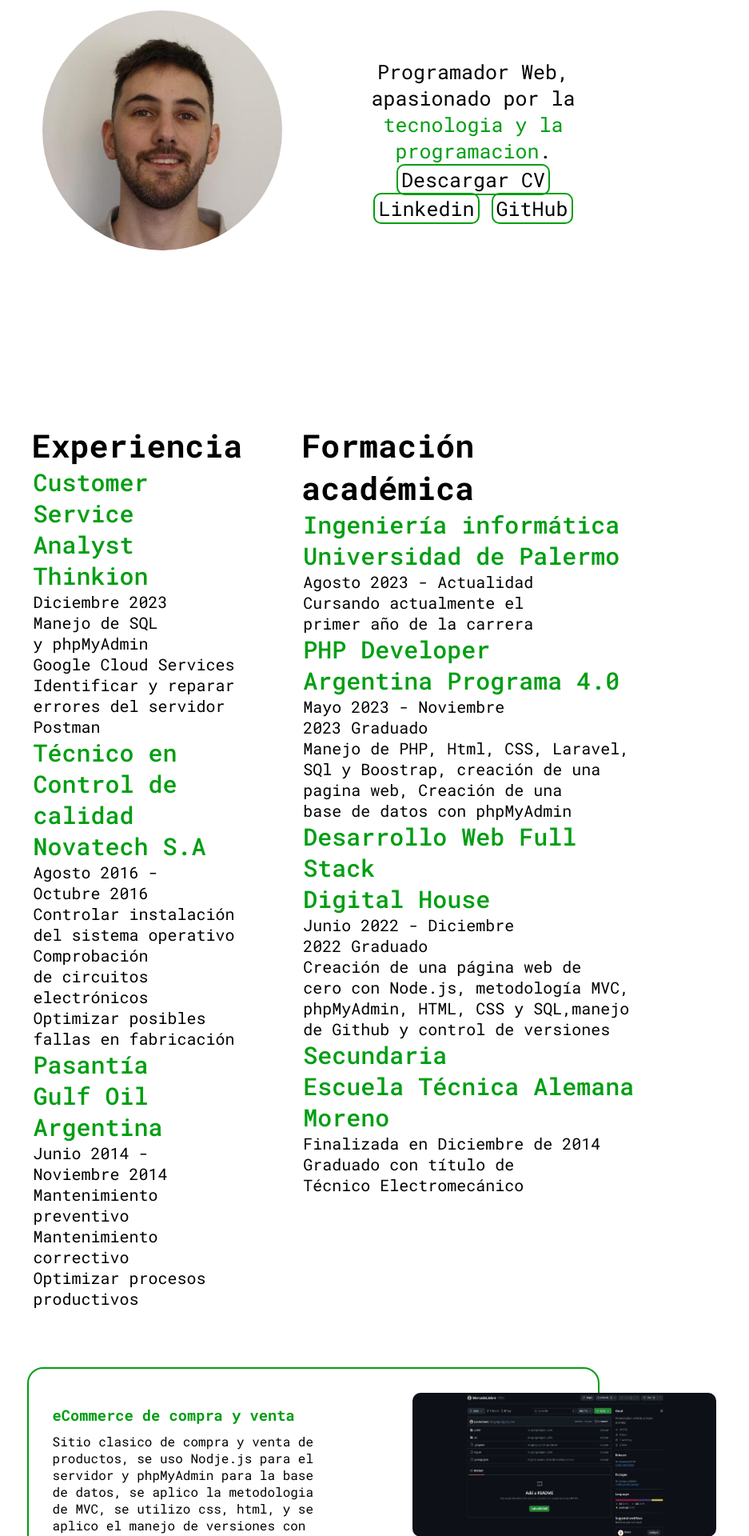
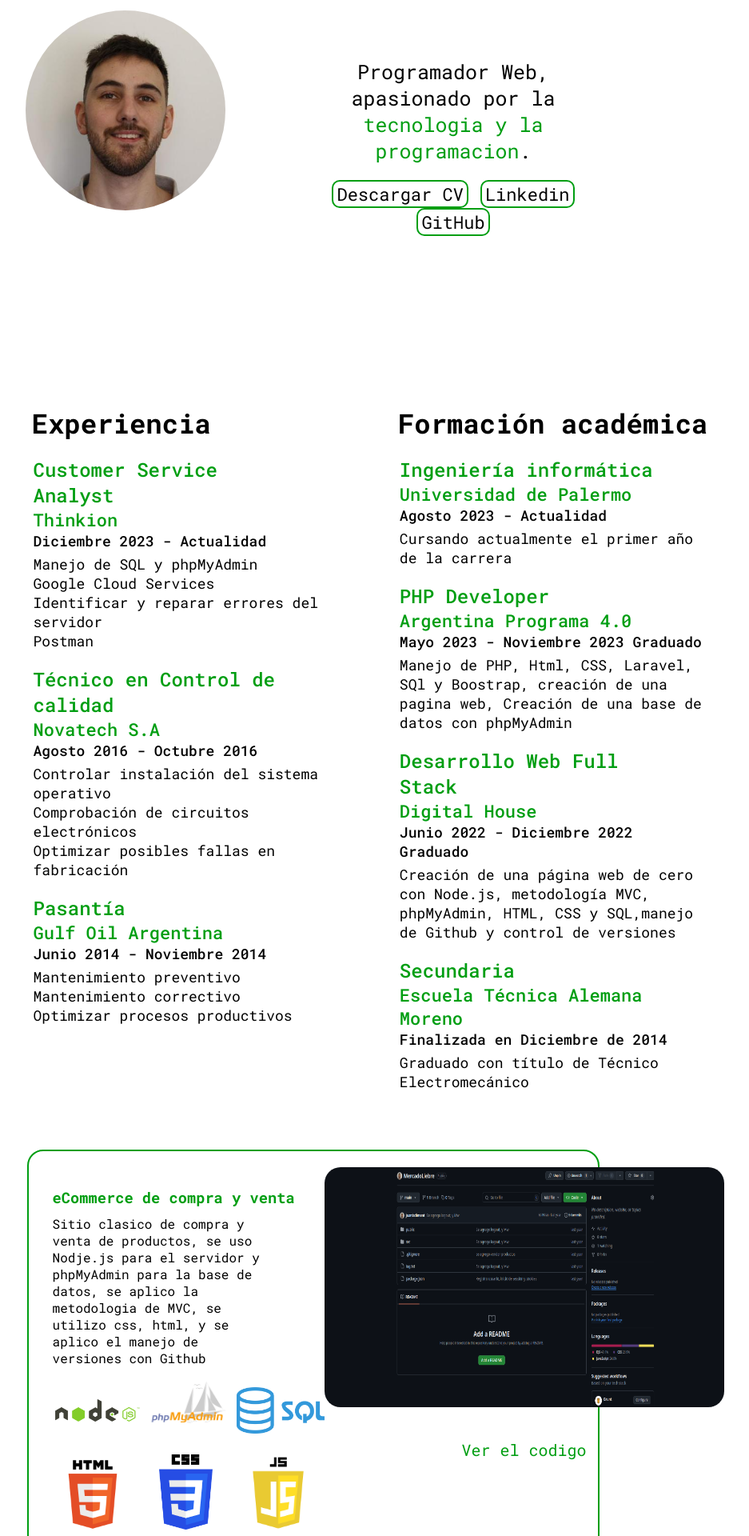
Before and after one commit to juanbcliment/JuanBCliment, a PHP site: page / in a window 1280 px wide. Shown: the part 280-2200 px from the top of the page at 80% size, without its empty margins (248-1185 px from the left). Run offline with PHP 8.4, Linux system fonts and the light colour scheme; some libraries are stand-ins or nearby versions.

Commit message:
comienzo de media query

```diff
--- a/index.html
+++ b/index.html
@@ -37,8 +37,8 @@
                         <a href="#" class="menu__link">
                             <ul class=" menu_option_language">
                                 <li class="switch_language ">
-                                    <p>EN</p>
-                                    <p>ES</p>
+                                    <p id="english ">EN</p>
+                                    <p id="spanish">ES</p>
                                 </li>
                             </ul>
                         </a>
@@ -70,7 +70,7 @@
                 <img class="img_profile" src="/public/img/img_profile.jpeg" alt="">
             </div>
             <div class="introduction">
-                <p data-section="presentatio" data-value="introduction"></p>
+                <p class="precentatio-corto" data-section="presentatio" data-value="introduction"></p>
                 <a id="cv-link" href="/public/img/CV-JuanBCliment-DesarrolladorWeb-2024.pdf">
                     <p class="btn-cv" data-section="cv" data-value="description-cv"></p>
                 </a>
@@ -87,7 +87,7 @@
                         <h2 data-section="experience" data-value="experience-title"></h2>
                         <h3 data-section="experience" data-value="first-job-title"></h3>
                         <h4 data-section="experience" data-value="first-job-company"></h4>
-                        <p data-section="experience" data-value="first-job-dates"></p>
+                        <p class="margin-top" data-section="experience" data-value="first-job-dates"></p>
                         <p data-section="experience" data-value="first-job-description-1"></p>
                         <p data-section="experience" data-value="first-job-description-2"></p>
                         <p data-section="experience" data-value="first-job-description-3"></p>
@@ -97,7 +97,7 @@
                     <div class="experience_ind">
                         <h3 data-section="experience" data-value="second-job-title"></h3>
                         <h4 data-section="experience" data-value="second-job-company"></h4>
-                        <p data-section="experience" data-value="second-job-dates"></p>
+                        <p class="margin-top" data-section="experience" data-value="second-job-dates"></p>
                         <p data-section="experience" data-value="second-job-description-1"></p>
                         <p data-section="experience" data-value="second-job-description-2"></p>
                         <p data-section="experience" data-value="second-job-description-3"></p>
@@ -105,7 +105,7 @@
                     <div class="experience_ind">
                         <h3 data-section="experience" data-value="third-job-title"></h3>
                         <h4 data-section="experience" data-value="third-job-company"></h4>
-                        <p data-section="experience" data-value="third-job-dates"></p>
+                        <p class="margin-top" data-section="experience" data-value="third-job-dates"></p>
                         <p data-section="experience" data-value="third-job-description-1"></p>
                         <p data-section="experience" data-value="third-job-description-2"></p>
                         <p data-section="experience" data-value="third-job-description-3"></p>
@@ -117,25 +117,25 @@
                         <h2 data-section="academic" data-value="academic-title"></h2>
                         <h3 data-section="academic" data-value="first-eduction-title"></h3>
                         <h4 data-section="academic" data-value="first-eduction-institute"></h4>
-                        <p data-section="academic" data-value="first-eduction-dates"></p>
-                        <p data-section="academic" data-value="first-eduction-description"></p>
+                        <p class="formacion margin-top" data-section="academic" data-value="first-eduction-dates"></p>
+                        <p class="formacion" data-section="academic" data-value="first-eduction-description"></p>
                         <div class="experience_ind">
                             <h3 data-section="academic" data-value="second-eduction-title"></h3>
                             <h4 data-section="academic" data-value="second-eduction-institute"></h4>
-                            <p data-section="academic" data-value="second-eduction-dates"></p>
-                            <p data-section="academic" data-value="second-eduction-description"></p>
+                            <p class="formacion margin-top" data-section="academic" data-value="second-eduction-dates"></p>
+                            <p class="formacion" data-section="academic" data-value="second-eduction-description"></p>
                         </div>
                         <div class="experience_ind">
                             <h3 data-section="academic" data-value="third-eduction-title"></h3>
                             <h4 data-section="academic" data-value="third-eduction-institute"></h4>
-                            <p data-section="academic" data-value="third-eduction-dates"></p>
-                            <p data-section="academic" data-value="third-eduction-description"></p>
+                            <p class="formacion margin-top" data-section="academic" data-value="third-eduction-dates"></p>
+                            <p class="formacion" data-section="academic" data-value="third-eduction-description"></p>
                         </div>
                         <div class="experience_ind">
                             <h3 data-section="academic" data-value="fourth-eduction-title"></h3>
                             <h4 data-section="academic" data-value="fourth-eduction-institute"></h4>
-                            <p data-section="academic" data-value="fourth-eduction-dates"></p>
-                            <p data-section="academic" data-value="fourth-eduction-description"></p>
+                            <p class="formacion margin-top" data-section="academic" data-value="fourth-eduction-dates"></p>
+                            <p class="formacion" data-section="academic" data-value="fourth-eduction-description"></p>
                         </div>
                     </div>
                 </div>
@@ -150,15 +150,15 @@
                     <p data-section="portfolio" data-value="first-description"></p>
 
                     <div class="row">
-                        <img src="/public/img/nodejs.png" alt="">
-                        <img src="/public/img/phpmyadmin.png" alt="">
-                        <img src="/public/img/sql.png" alt="">
+                        <img class="nodejs-png" src="/public/img/nodejs.png" alt="">
+                        <img class="phpmyadmin-png" src="/public/img/phpmyadmin.png" alt="">
+                        <img class="sql-png" src="/public/img/sql.png" alt="">
                     </div>
 
                     <div class="row">
-                        <img src="/public/img/html.png" alt="">
-                        <img src="/public/img/css.png" alt="">
-                        <img src="/public/img/js.png" alt="">
+                        <img class="html-png" src="/public/img/html.png" alt="">
+                        <img class="css-png" src="/public/img/css.png" alt="">
+                        <img class="js-png" src="/public/img/js.png" alt="">
                     </div>
 
                 </div>
@@ -179,11 +179,19 @@
                 <div class="texto-encima">
                     <h3 data-section="portfolio" data-value="second-title"></h3>
                     <p data-section="portfolio" data-value="second-description"></p>
+                    <div class="row">
+                        <img class="nodejs-png" src="/public/img/laravel.png" alt="">
+                        <img class="phpmyadmin-png" src="/public/img/phpmyadmin.png" alt="">
+                        <img class="sql-png" src="/public/img/sql.png" alt="">
+                    </div>
 
                     <div class="row">
-                        <a href="https://github.com/juanbcliment/MercadoLiebre">
-                            <p data-section="portfolio" data-value="code"></p>
-                        </a>
+                        <img class="html-png" src="/public/img/html.png" alt="">
+                        <img class="css-png" src="/public/img/css.png" alt="">
+                        <img class="js-png" src="/public/img/php.png" alt="">
+                    </div>
+                    <div class="row">
+
                         <!--  <a href="https://github.com/juanbcliment/MercadoLiebre">
                             <p data-section="portfolio" data-value="site"></p>
                         </a> -->
@@ -191,9 +199,14 @@
                 </div>
                 <div>
                     <img src="/public/img/image.png" alt="30 Doradus">
+                    <div class="row">
+                    <a href="https://github.com/juanbcliment/MercadoLiebre">
+                        <p data-section="portfolio" data-value="code"></p>
+                    </a>
+                </div>
                 </div>
             </div>
-            <div class="portfolio-container">
+      <!--       <div class="portfolio-container">
                 <div class="texto-encima">
                     <h3 data-section="portfolio" data-value="third-title"></h3>
                     <p data-section="portfolio" data-value="third-description"></p>
@@ -201,15 +214,15 @@
                         <a href="https://github.com/juanbcliment/MercadoLiebre">
                             <p data-section="portfolio" data-value="code"></p>
                         </a>
-                        <!-- <a href="https://github.com/juanbcliment/MercadoLiebre">
+                         <a href="https://github.com/juanbcliment/MercadoLiebre">
                             <p data-section="portfolio" data-value="site"></p>
-                        </a> -->
+                        </a>
                     </div>
                 </div>
                 <div>
                     <img src="/public/img/image.png" alt="30 Doradus">
                 </div>
-            </div>
+            </div> -->
         </section>
         <section id="aboutMe">
             <h2 class="about-title" data-section="profile" data-value="title"></h2>
@@ -218,7 +231,7 @@
         <section id="contact"> </section>
         <div class="contact-conteiner">
             <h2 data-section="contact" data-value="title"></h2>
-            <div class="row">
+            <div class="row-contact">
                 <p id="email-text">juanbclimentru@gmail.com</p>
 
                 <img class="copy-button" data-copy-target="email-text" src="/public/img/copy-regular.svg"
--- a/public/css/styles.css
+++ b/public/css/styles.css
@@ -70,7 +70,8 @@ main {
 }
 
 .boton_git {
-
+    margin-top: 20px;
+ font-size: 22px;
     text-decoration: none;
     border: #009E12 solid 2px;
     width: 40px;
@@ -80,6 +81,8 @@ main {
 }
 
 .btn-cv {
+    margin-top: 20px;
+    font-size: 22px;
     display: inline-block;
     padding: 1px 4px;
     border: #009E12 solid 2px;
@@ -94,12 +97,6 @@ main {
 
 
 
-
-
-
-
-
-
 /* ===========EXPERIENCIA*/
 .experience {
     width: 80%;
@@ -107,14 +104,17 @@ main {
     margin: 0 auto;
 
 }
-
+.margin-top{
+   margin-bottom: 5px;
+    font-weight: 500;
+}
 #job,
 #academic {
     display: flex;
     width: 50%;
     margin: 0 auto;
     align-items: baseline;
-    padding-left: 8%;
+    padding-left: 12%;
 }
 
 #job {
@@ -139,18 +139,19 @@ main {
 }
 
 .experience_ind h3 {
-    font-size: 30px;
+    font-size: 28px;
     padding: 0px 5px 0px 10px;
     color: #009E12;
     font-weight: 500;
+    margin-top: 20px;
 
 }
 
 .experience_ind h4 {
-    font-size: 30px;
+    font-size: 25px;
     padding: 0px 5px 0px 10px;
     color: #009E12;
-    font-weight: 500;
+    font-weight: 430;
 }
 
 .experience_ind p {
@@ -160,7 +161,9 @@ main {
     margin-top: initial;
 }
 
-
+.formacion{
+  width: 500px;
+}
 
 /* PORTFOLIO */
 .main-portfolio {
@@ -183,25 +186,22 @@ main {
     padding: 20px 30px;
     border-radius: 20px;
     margin: 0 auto;
-    justify-content: space-evenly;
     margin-top: 10px;
 }
 
 
 
 .portfolio-container img {
-    padding: 10px;
+    padding: 0px;
     display: block;
-    width: 400px;
-    height: 200px;
+    width: 500px;
+    height: 300px;
     border-radius: 20px;
 
 }
 
 .portfolio-container a {
-
     bottom: 0;
-
     width: 100%;
     padding: 10px;
     font-size: 20px;
@@ -233,7 +233,47 @@ main {
     width: 80%;
 
 }
+.row {
+    display: flex;
+    flex-direction: row;
+    text-align: center;
 
+}
+.row a {
+    text-decoration: none;
+    margin: 0 auto;
+    padding: 0;
+    font-size: 20px;
+    margin-top: 40px;
+}
+.row img {
+    width: 100px;
+    height: 100px;
+    object-fit: contain;
+}
+ .nodejs-png{
+    width: 110px !important;
+    height: 110px !important;
+}
+.phpmyadmin-png{
+    width: 120px !important;
+    height: 90px !important;
+}
+.sql-png{
+    width: 110px !important;
+    height: 110px !important;
+}
+
+
+.js-png{
+    width: 96px !important;
+    height: 96px !important;
+}
+.css-png {
+    width: 94px !important;
+    height: 94px !important;
+    margin: 0px 20px;
+}
 /* SOBRE MI */
 
 .about {
@@ -270,22 +310,16 @@ main {
     padding: 5px 10px;
     font-size: 20px;
     width: 310px;
-
+height: 40px;
 }
 
-.row {
+.row-contact {
+
     display: flex;
     flex-direction: row;
     text-align: center;
-    padding: 20px 20px 20px 0px;
+
 }
-.row img {
-    width: 100px;
-    height: 80px;
-    margin-right: 20px;
-    margin-left: 20px;
-}
-
 .copy-button {
     width: 35px;
     height: 35px;
@@ -302,3 +336,46 @@ main {
     }
 
 }
+
+@media screen and (max-width: 1440px) {
+    .img_profile {
+        width: 250px;
+        height: 250px;
+    }
+    .introduction{
+        width: 40%;
+    }
+    .experience_ind h2 {
+        font-size: 34px;
+        width: 400px;
+    }
+    .experience_ind h3 {
+        font-size: 24px;
+    }
+    .experience_ind h4 {
+        font-size: 22px;
+    }
+    .experience_ind p {
+        font-size: 18px;
+        text-wrap: inherit;
+        width: 400px;
+    }
+    .experience_ind {
+      width: 360px;
+
+    }
+    #academic {
+
+    }
+}
+
+
+@media screen and (max-width: 1024px) {
+
+}
+
+
+@media screen and (max-width: 768px) {
+
+
+}
--- a/public/js/changeLanguage.js
+++ b/public/js/changeLanguage.js
@@ -56,6 +56,6 @@ languageButton.addEventListener("click", () => {
     changeLanguage("en");
       } else {
     changeLanguage("es");
-    document.getElementById("english").style.visibility = "hidden";
+
   }
 });
--- a/public/js/copy.js
+++ b/public/js/copy.js
@@ -1,13 +1,33 @@
-
 document.querySelectorAll('.copy-button').forEach(button => {
     button.addEventListener('click', () => {
 
         const targetId = button.getAttribute('data-copy-target');
         const targetText = document.getElementById(targetId).textContent;
 
-
         navigator.clipboard.writeText(targetText).then(() => {
             console.log(`Texto copiado: ${targetText}`);
+
+            // Crear y mostrar el mini mensaje
+            const miniMessage = document.createElement('div');
+            miniMessage.textContent = '¡Texto copiado!';
+            miniMessage.style.position = 'fixed';
+            miniMessage.style.bottom = '20px';
+            miniMessage.style.right = '20px';
+            miniMessage.style.padding = '10px 15px';
+            miniMessage.style.backgroundColor = '#4caf50';
+            miniMessage.style.color = '#fff';
+            miniMessage.style.borderRadius = '5px';
+            miniMessage.style.boxShadow = '0 2px 5px rgba(0, 0, 0, 0.2)';
+            miniMessage.style.fontSize = '14px';
+            miniMessage.style.zIndex = '1000';
+
+            document.body.appendChild(miniMessage);
+
+            // Eliminar el mensaje después de 2 segundos
+            setTimeout(() => {
+                miniMessage.remove();
+            }, 2000);
+
         }).catch(err => {
             console.error('No se pudo copiar el texto: ', err);
         });
--- a/public/languages/es.json
+++ b/public/languages/es.json
@@ -23,7 +23,7 @@
         "experience-title": "Experiencia",
         "first-job-title": "Customer Service Analyst",
         "first-job-company": "Thinkion",
-        "first-job-dates": "Diciembre 2023",
+        "first-job-dates": "Diciembre 2023 - Actualidad",
         "first-job-description-1": "Manejo de SQL y phpMyAdmin",
         "first-job-description-2": "Google Cloud Services",
         "first-job-description-3": "Identificar y reparar errores del servidor",
@@ -71,7 +71,7 @@
        "third-description": "Desarrollado con Digital House, es un Ecommerce de una empresa que vende comida ahumada en bariloche, fue un trabajo grupal de 4 personas, se utilizo Node.js, css, HTMl, phpMyAdmin"
     },
     "contact": {
-        "title": "Contátame"
+        "title": "Contáctame"
       }
 
 }
```
Also changed, not shown: public/img/laravel.png (added), public/img/php.png (added).
